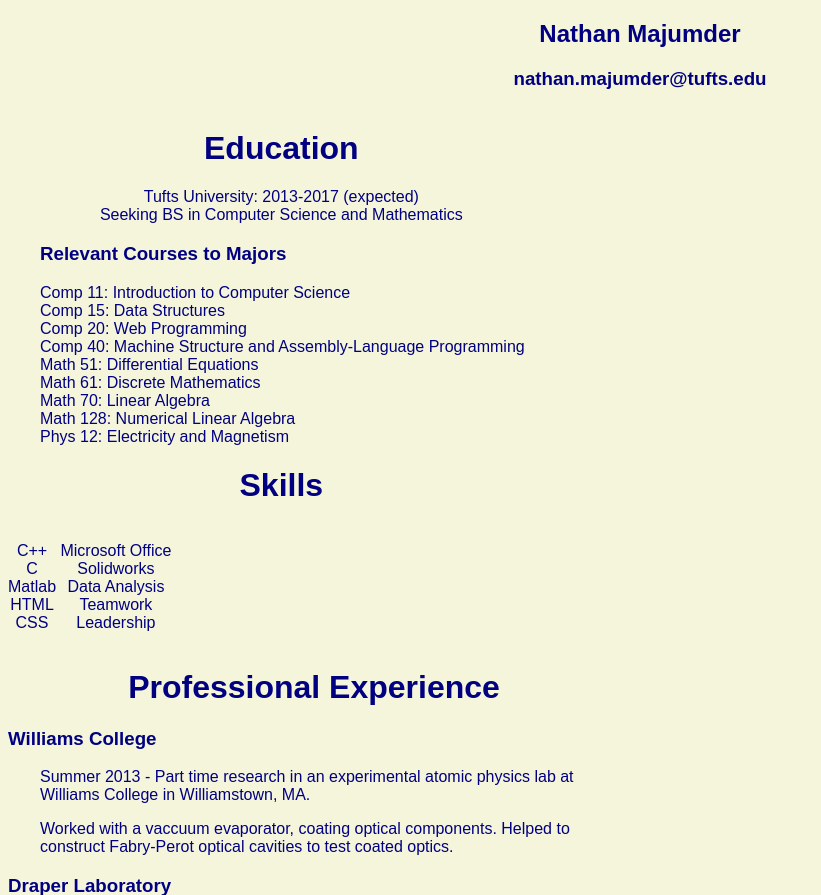
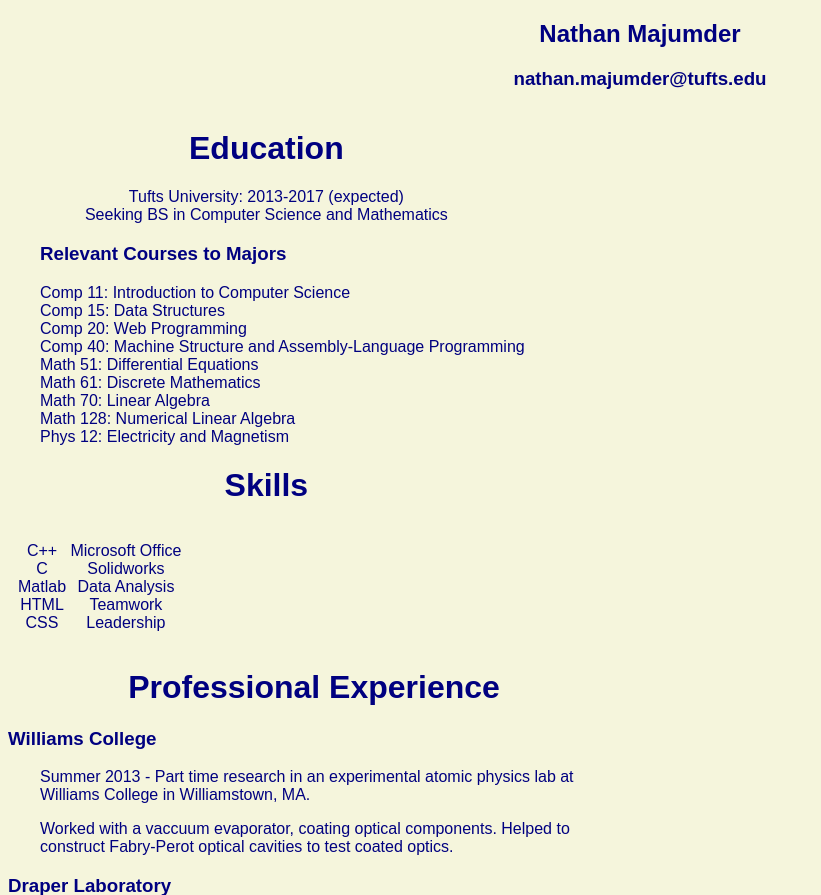
Before and after one commit to nmajumder/nmajumder.github.io, a PHP site: page /resume.html in a window 1280 px wide. Shown: the top 895 px of the page, without its empty margins (0-821 px from the left). Run offline with PHP 8.4, Linux system fonts and the light colour scheme.

Commit message:
updating resume

```diff
--- a/resume_style.css
+++ b/resume_style.css
@@ -18,9 +18,9 @@
 	-webkit-column-count: 2;
 	-moz-column-count: 2;
 	column-count: 2;
-	-webkit-column-gap: 220px;
-	-moz-column-gap: 220px;
-	column-gap: 220px;
+	-webkit-column-gap: 150px;
+	-moz-column-gap: 150px;
+	column-gap: 150px;
 	-moz-column-fill: auto;
     column-fill: auto;
 }
```
